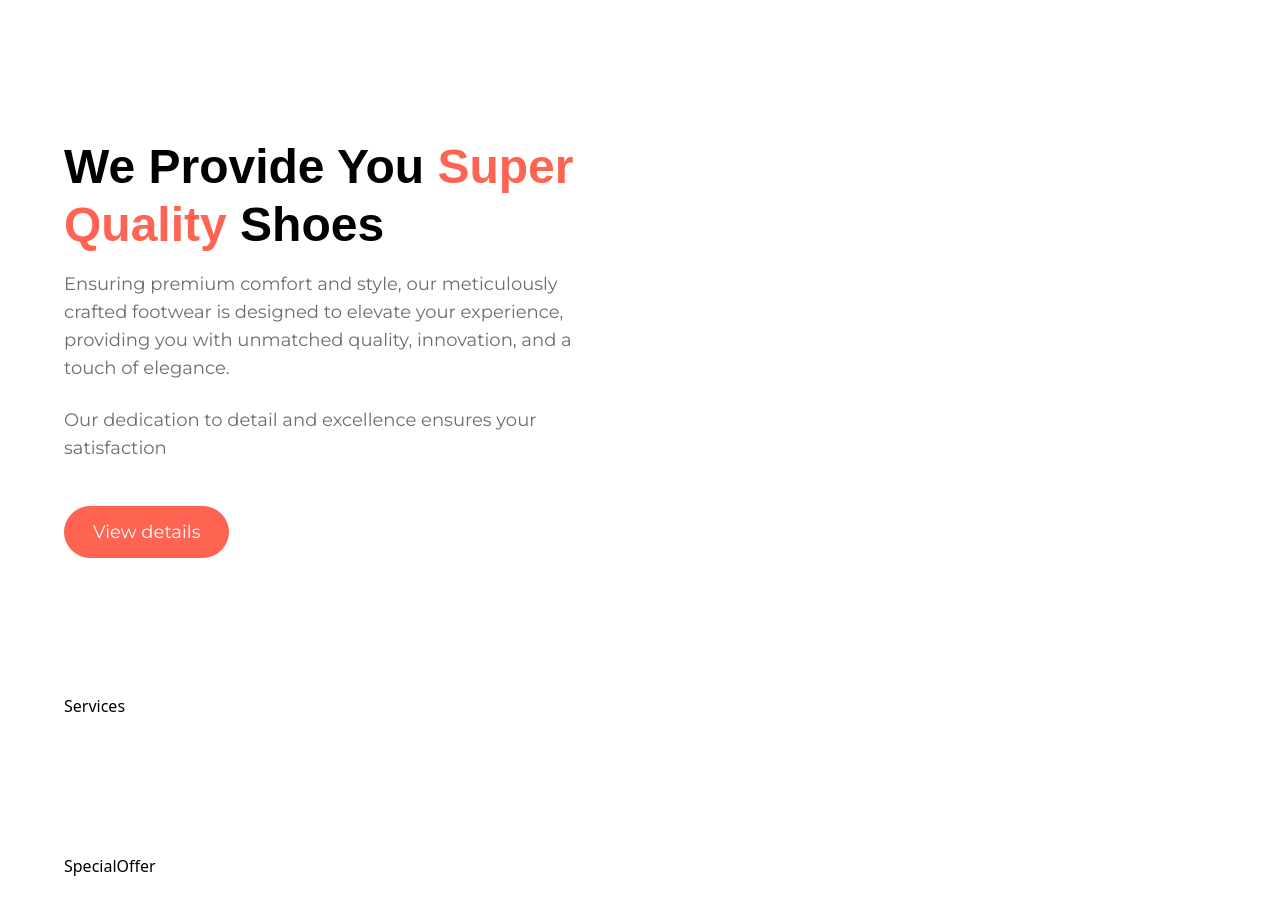
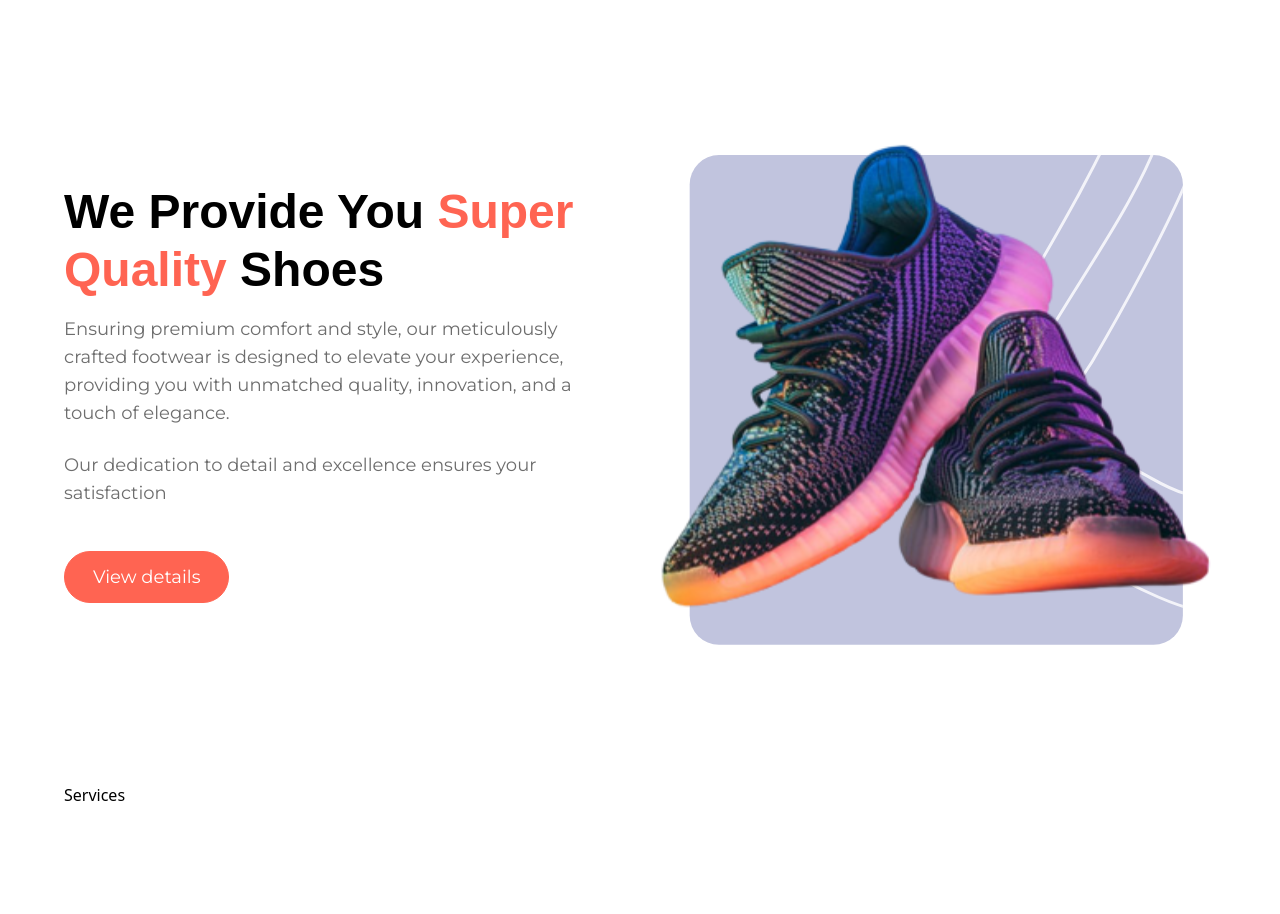
Before and after one commit to sifat18/Nike, a React (Vite) app: page / in a window 1280 px wide. Shown: the part 1580-2494 px from the top of the page. Built offline with nearby package versions, Linux system fonts and the light colour scheme; a web font is replaced by a local one.

Commit message:
super quality done

```diff
--- a/src/Sections/SuperQuality.jsx
+++ b/src/Sections/SuperQuality.jsx
@@ -1,5 +1,6 @@
 import React from "react";
 import { Button } from "../components/Button";
+import { shoe8 } from "../assets/images";
 
 export const SuperQuality = () => {
   return (
@@ -25,6 +26,16 @@
           <Button label="View details" />
         </div>
       </div>
+
+      <div className="flex-1 flex justify-center items-center">
+        <img
+          src={shoe8}
+          alt="product detail"
+          width={570}
+          height={522}
+          className="object-contain"
+        />
+      </div>
     </section>
   );
 };
```
